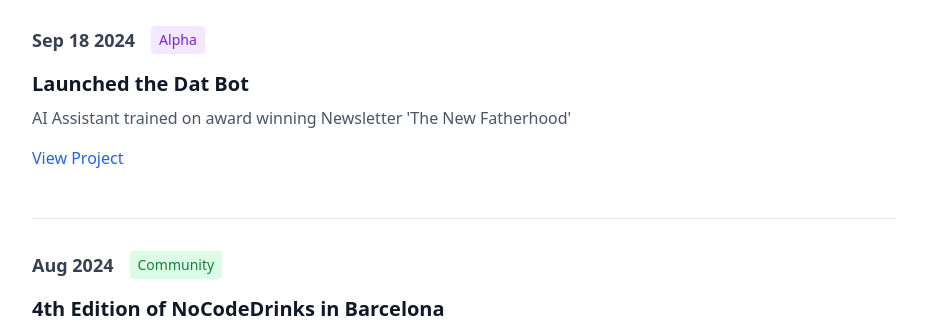
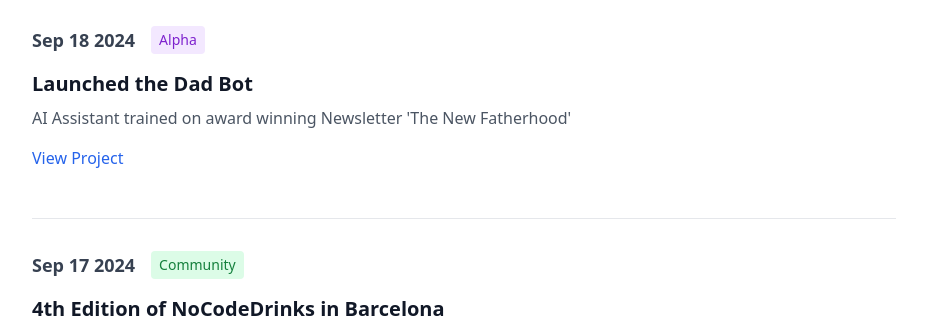
Before and after one commit to mattdotroberts/changelog, a plain HTML site: page index.html in a window 1280 px wide. Shown: the part 163-491 px from the top of the page, without its empty margins (176-1103 px from the left). Drawn offline with nearby package versions, Linux system fonts and the light colour scheme.

Commit message:
Update index.html

```diff
--- a/index.html
+++ b/index.html
@@ -20,7 +20,7 @@
                     <span class="text-lg font-semibold text-gray-700">Sep 18 2024</span>
                     <span class="ml-4 px-2 py-1 bg-purple-100 text-purple-700 text-sm font-medium rounded">Alpha</span>
                 </div>
-                <h3 class="text-xl font-semibold text-gray-900 mb-2">Launched the Dat Bot</h3>
+                <h3 class="text-xl font-semibold text-gray-900 mb-2">Launched the Dad Bot</h3>
                 <p class="text-gray-600 mb-4">AI Assistant trained on award winning Newsletter 'The New Fatherhood'</p>
                 <a href="https://course-mr-ai-1.bubbleapps.io/version-test/chatbot/" class="text-blue-600 hover:text-blue-800 font-medium">View Project</a>
             </div>
@@ -28,7 +28,7 @@
             <!-- Changelog Entry 2 -->
             <div class="border-t border-gray-200 pt-8">
                 <div class="flex items-center mb-4">
-                    <span class="text-lg font-semibold text-gray-700">Aug 2024</span>
+                    <span class="text-lg font-semibold text-gray-700">Sep 17 2024</span>
                     <span class="ml-4 px-2 py-1 bg-green-100 text-green-700 text-sm font-medium rounded">Community</span>
                 </div>
                 <h3 class="text-xl font-semibold text-gray-900 mb-2">4th Edition of NoCodeDrinks in Barcelona</h3>
```
